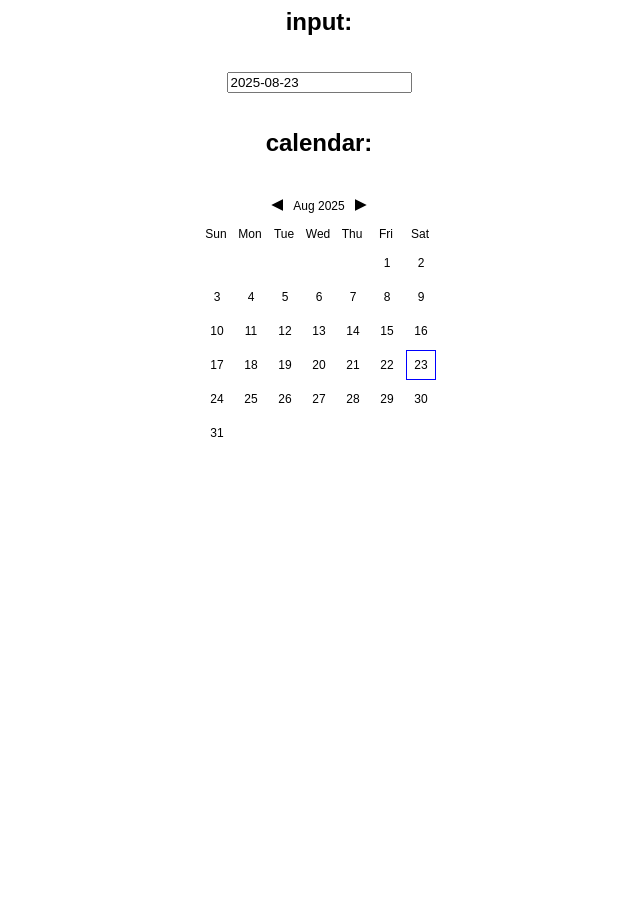
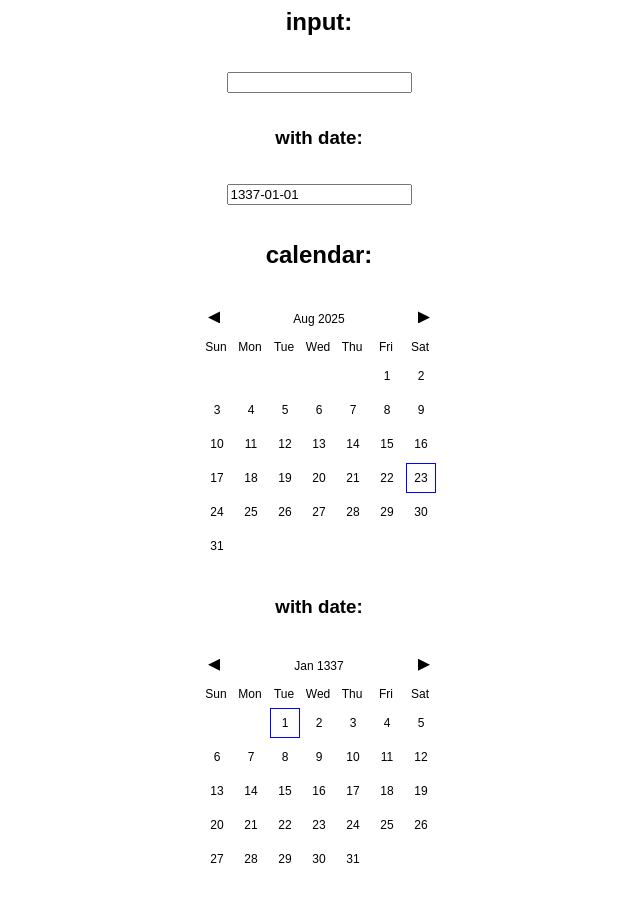
Before and after one commit to voodoobat/date-picker-vue, a Vue app: page / in a window 1280 px wide. Shown: the part 140-1042 px from the top of the page, without its empty margins (321-961 px from the left). Before the commit the page ends 800 px from the top, so only its background shows below. Built offline with nearby package versions, Linux system fonts and the light colour scheme.

Commit message:
fix: style fixes

```diff
--- a/src/components/DatePicker/DatePicker.vue
+++ b/src/components/DatePicker/DatePicker.vue
@@ -45,25 +45,25 @@ watch(active, () => emit('update:value', formatDate(active.value)))
 
 <style module>
 .datepicker {
-  --color-muted: gray;
-  --color-active: blue;
-  --color-font: black;
-  --color-bg: white;
+  --datepicker-color-muted: gray;
+  --datepicker-color-active: blue;
+  --datepicker-color-font: black;
+  --datepicker-color-bg: white;
 
-  --transition: all 0.2s ease;
+  --datepicker-transition: all 0.2s ease;
 
   --datepicker-grid-gap: 0.25rem;
-  --datepicker-bg: var(--color-bg);
+  --datepicker-bg: var(--datepicker-color-bg);
   --day-font-size: 0.75em;
   --day-w: 1.75rem;
   --day-h: 1.75rem;
   --day-border: 1px solid transparent;
   --day-active-bg: inherit;
   --day-active-color: inherit;
-  --day-active-border: 1px solid var(--color-active);
+  --day-active-border: 1px solid var(--datepicker-color-active);
   --day-hover-bg: inherit;
   --day-hover-color: inherit;
-  --day-hover-border: 1px solid var(--color-muted);
+  --day-hover-border: 1px solid var(--datepicker-color-muted);
   --month-font-size: 0.75em;
   --month-h: 1.75rem;
   --month-button-w: 1.5rem;
@@ -71,18 +71,19 @@ watch(active, () => emit('update:value', formatDate(active.value)))
   --weekday-font-size: 0.75em;
 
   background-color: var(--datepicker-bg);
+  color: var(--datepicker-color-font);
 }
 
 .month {
   display: flex;
   align-items: center;
-  justify-content: center;
+  justify-content: space-between;
   gap: var(--datepicker-grid-gap);
   font-size: var(--month-font-size);
   height: var(--month-h);
 
   & > .button {
-    --color: var(--color-font);
+    --color: var(--datepicker-color-font);
 
     padding: 0;
     width: var(--month-button-w);
@@ -92,10 +93,10 @@ watch(active, () => emit('update:value', formatDate(active.value)))
     appearance: none;
     text-align: center;
     cursor: pointer;
-    transition: var(--transition);
+    transition: var(--datepicker-transition);
 
     &:hover {
-      --color: var(--color-active);
+      --color: var(--datepicker-color-active);
     }
 
     &::before {
@@ -140,7 +141,7 @@ watch(active, () => emit('update:value', formatDate(active.value)))
 .day {
   font-size: var(--day-font-size);
   border: var(--day-border);
-  transition: var(--transition);
+  transition: var(--datepicker-transition);
   cursor: pointer;
 
   &:hover {
--- a/src/components/DatePicker/DatePickerInput.vue
+++ b/src/components/DatePicker/DatePickerInput.vue
@@ -16,7 +16,7 @@ const emit = defineEmits<DatePickerEmits>()
 
 const { date, dropdownRef, open } = useDatePickerInput(props)
 
-watch(date, () => emit('update:value', date.value))
+watch(date, () => emit('update:value', date.value!))
 </script>
 
 <style module>
--- a/src/components/DatePicker/index.ts
+++ b/src/components/DatePicker/index.ts
@@ -53,7 +53,7 @@ export function useDatePicker(props: DatePickerProps) {
 export function useDatePickerInput(props: DatePickerProps) {
   const dropdownRef = ref<HTMLDivElement>()
   const open = ref(false)
-  const date = ref(props.value ?? formatDate(new Date()))
+  const date = ref(props.value)
 
   watch(date, () => (open.value = false))
 
--- a/src/pages/index.vue
+++ b/src/pages/index.vue
@@ -9,10 +9,18 @@
     </div>
     <h2>input:</h2>
     <DatePickerInput :locale="locale" @update:value="console.log" />
+    <h3>with date:</h3>
+    <DatePickerInput
+      value="1337-01-01"
+      :locale="locale"
+      @update:value="console.log"
+    />
     <h2>calendar:</h2>
+    <DatePicker :locale="locale" @update:value="console.log" />
+    <h3>with date:</h3>
     <DatePicker
-      :class="$style.datepicker"
       :locale="locale"
+      value="1337-01-01"
       @update:value="console.log"
     />
   </div>
@@ -31,10 +39,12 @@ const locale = ref(languages[0])
   flex-direction: column;
   align-items: center;
   gap: 1rem;
+  padding-bottom: 3rem;
 }
 
-.datepicker {
-  display: inline-block;
+.locale {
+  display: flex;
+  gap: 0.75rem;
 }
 </style>
 
```
